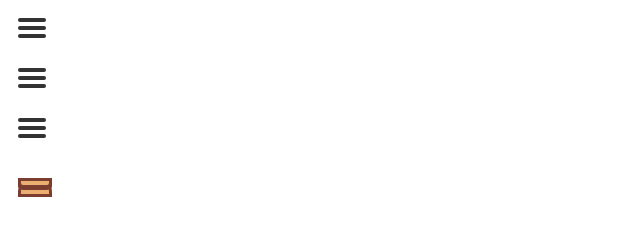
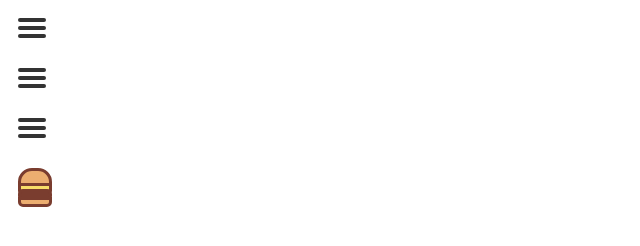
Before and after one commit to nkpgardose/burgers, a website: page index.html in a window 1280 px wide. Both pictures are taken after a click on the element 35 px from the left and 195 px from the top of the page. Shown: the full height of the page, 0-640 px from the left. Drawn offline with nearby package versions, Linux system fonts and the light colour scheme.

Commit message:
fix super squash burger by inheriting position on burger layer

```diff
--- a/css/burgers.css
+++ b/css/burgers.css
@@ -74,5 +74,6 @@
   border-radius: 0 0 5px 5px;
 }
 .burger--realWithCheese.is-active .burger-layer {
-  margin-bottom: 5px;
+  position: inherit;
+  margin-bottom: -4px;
 }
```
